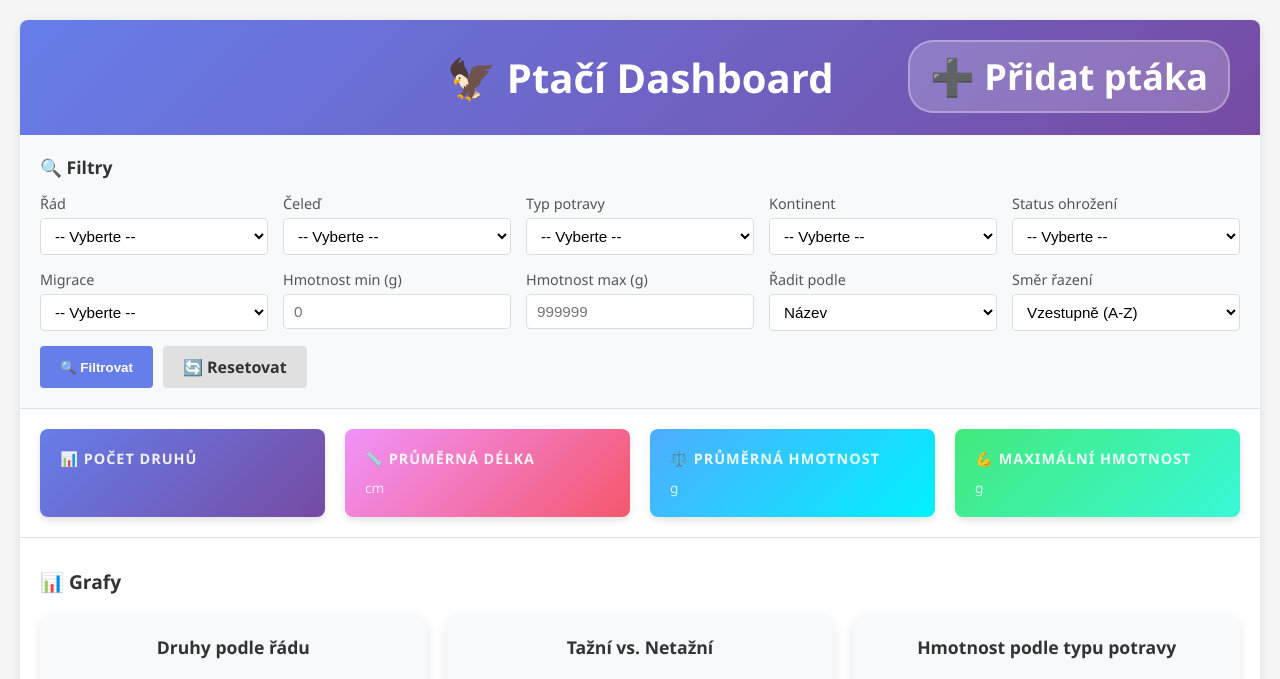
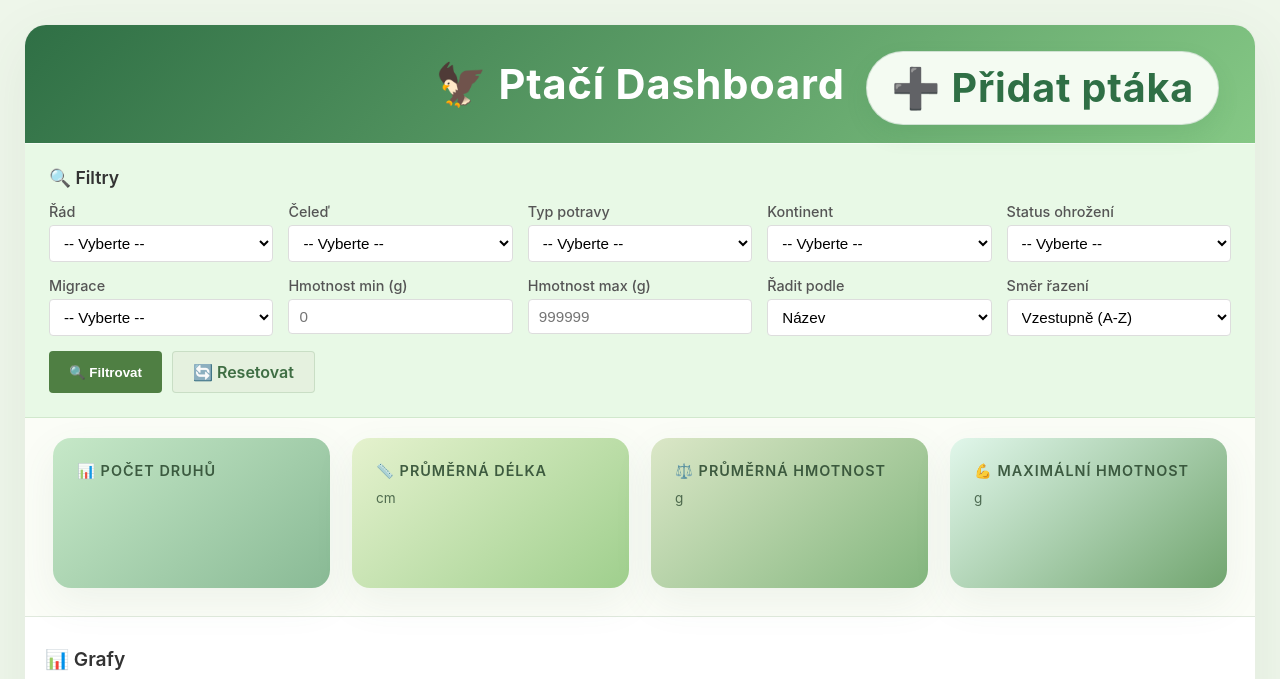
Before and after one commit to nixeerie/birds, a Flask app: template templates/dashboard.html in a window 1280 px wide. Shown: the top 679 px of the page. Run offline with Flask 3, Linux system fonts and the light colour scheme; the template is opened without the code that fills it, so the values that code supplies are empty.

Commit message:
FINAL ADJUSTMENT : hezci dashboard

```diff
--- a/templates/dashboard.html
+++ b/templates/dashboard.html
@@ -12,48 +12,52 @@
         }
 
         body {
-            font-family: 'Segoe UI', Tahoma, Geneva, Verdana, sans-serif;
-            background-color: #f5f5f5;
-            padding: 20px;
+            font-family: 'Inter', 'Segoe UI', Tahoma, Geneva, Verdana, sans-serif;
+            background-color: #eef6ea;
+            padding: 24px;
+            color: #2c4035;
         }
 
         .container {
             max-width: 1600px;
             margin: 0 auto;
-            background-color: white;
-            border-radius: 8px;
-            box-shadow: 0 2px 10px rgba(0, 0, 0, 0.1);
+            background-color: #fbfdf7;
+            border-radius: 22px;
+            box-shadow: 0 18px 60px rgba(65, 93, 62, 0.08);
             overflow: hidden;
+            border: 1px solid rgba(90, 141, 95, 0.12);
         }
 
         h1 {
-            background: linear-gradient(135deg, #667eea 0%, #764ba2 100%);
-            color: white;
-            padding: 30px;
+            background: linear-gradient(135deg, #2f6f45 0%, #85c885 100%);
+            color: #fff;
+            padding: 34px 40px;
             text-align: center;
-            font-size: 2.5em;
+            font-size: 2.6em;
             position: relative;
+            letter-spacing: 0.02em;
         }
 
         .add-bird-btn {
             position: absolute;
-            top: 20px;
-            right: 30px;
-            background-color: rgba(255, 255, 255, 0.2);
-            color: white;
-            border: 2px solid rgba(255, 255, 255, 0.3);
-            padding: 10px 20px;
-            border-radius: 25px;
+            top: 26px;
+            right: 36px;
+            background-color: #f4fbf2;
+            color: #2f6f45;
+            border: 1px solid rgba(47, 111, 69, 0.18);
+            padding: 12px 24px;
+            border-radius: 999px;
             text-decoration: none;
-            font-weight: 600;
+            font-weight: 700;
             transition: all 0.2s ease;
-            font-size: 0.9em;
+            font-size: 0.95em;
+            box-shadow: 0 10px 22px rgba(55, 128, 76, 0.12);
         }
 
         .add-bird-btn:hover {
-            background-color: rgba(255, 255, 255, 0.3);
-            border-color: rgba(255, 255, 255, 0.5);
-            transform: translateY(-1px);
+            background-color: #e6f5dd;
+            border-color: rgba(47, 111, 69, 0.28);
+            transform: translateY(-2px);
         }
 
         .table-wrapper {
@@ -68,91 +72,96 @@
         }
 
         table thead {
-            background-color: #f8f9fa;
+            background-color: #eff7ee;
             position: sticky;
             top: 0;
         }
 
         table th {
-            padding: 15px;
+            padding: 16px 18px;
             text-align: left;
-            font-weight: 600;
-            color: #333;
-            border-bottom: 2px solid #667eea;
+            font-weight: 700;
+            color: #2d4d3d;
+            border-bottom: 2px solid rgba(99, 138, 101, 0.26);
             white-space: nowrap;
         }
 
         table td {
-            padding: 12px 15px;
-            border-bottom: 1px solid #e0e0e0;
-            color: #555;
+            padding: 14px 18px;
+            border-bottom: 1px solid rgba(98, 132, 97, 0.16);
+            color: #475d4b;
         }
 
         table tbody tr:hover {
-            background-color: #f8f9fa;
+            background-color: #f4faf2;
             transition: background-color 0.2s ease;
         }
 
         table tbody tr:nth-child(odd) {
-            background-color: #fafafa;
+            background-color: #fcfdf8;
         }
 
         .status-ohrozeni {
-            padding: 5px 10px;
-            border-radius: 4px;
-            font-weight: 500;
+            padding: 6px 12px;
+            border-radius: 999px;
+            font-weight: 600;
             display: inline-block;
+            font-size: 0.9em;
+            letter-spacing: 0.02em;
         }
 
         .status-ohrozeni.kriticky {
-            background-color: #ff6b6b;
-            color: white;
+            background-color: #c53d3d;
+            color: #fff;
         }
 
         .status-ohrozeni.vymirici {
-            background-color: #ff922b;
-            color: white;
+            background-color: #d48f2b;
+            color: #fff;
         }
 
         .status-ohrozeni.ohrozeny {
-            background-color: #ffd43b;
-            color: #333;
+            background-color: #b9a140;
+            color: #1a2f1b;
         }
 
         .status-ohrozeni.zranitelny {
-            background-color: #51cf66;
-            color: white;
+            background-color: #5c9b52;
+            color: #fff;
         }
 
         .status-ohrozeni.neohrozeny {
-            background-color: #94d82d;
-            color: white;
+            background-color: #86b74d;
+            color: #fff;
         }
 
         .migrace-ano {
-            background-color: #d9e7ff;
-            color: #2f5cc0;
-            font-weight: 500;
+            background-color: #d7f1d9;
+            color: #2c5c33;
+            font-weight: 600;
         }
 
         .migrace-ne {
-            background-color: #ffe0e0;
-            color: #c0222f;
-            font-weight: 500;
+            background-color: #f9e5e3;
+            color: #8b2e28;
+            font-weight: 600;
         }
 
         .stats {
-            background-color: #f8f9fa;
-            padding: 15px 20px;
+            background-color: #f2faf3;
+            padding: 18px 22px;
             text-align: center;
-            color: #666;
-            font-weight: 500;
+            color: #4f6b55;
+            font-weight: 600;
+            border-radius: 14px;
+            border: 1px solid rgba(89, 133, 94, 0.18);
         }
 
         .filters-section {
-            background-color: #f8f9fa;
-            padding: 20px;
-            border-bottom: 1px solid #e0e0e0;
+            background-color: rgba(230, 249, 228, 0.86);
+            padding: 24px;
+            border-bottom: 1px solid rgba(114, 166, 106, 0.2);
+            box-shadow: inset 0 1px 0 rgba(255, 255, 255, 0.6);
         }
 
         .filters-title {
@@ -216,71 +225,73 @@
         }
 
         .filter-buttons button {
-            background-color: #667eea;
+            background-color: #4f7f43;
             color: white;
         }
 
         .filter-buttons button:hover {
-            background-color: #5568d3;
+            background-color: #3f6f36;
             transform: translateY(-1px);
-            box-shadow: 0 2px 8px rgba(102, 126, 234, 0.3);
+            box-shadow: 0 2px 8px rgba(45, 83, 46, 0.22);
         }
 
         .filter-buttons a {
-            background-color: #e0e0e0;
-            color: #333;
+            background-color: #e5f1df;
+            color: #3f6e44;
+            border: 1px solid rgba(89, 143, 89, 0.2);
         }
 
         .filter-buttons a:hover {
-            background-color: #d0d0d0;
+            background-color: #d8ead2;
         }
 
         .stats-section {
-            background-color: white;
-            padding: 20px;
-            border-bottom: 1px solid #e0e0e0;
+            background-color: transparent;
+            padding: 20px 28px 28px;
+            border-bottom: 1px solid rgba(103, 141, 101, 0.18);
         }
 
         .stats-grid {
             display: grid;
-            grid-template-columns: repeat(auto-fit, minmax(200px, 1fr));
-            gap: 20px;
+            grid-template-columns: repeat(auto-fit, minmax(220px, 1fr));
+            gap: 22px;
             margin-bottom: 0;
         }
 
         .stat-card {
-            background: linear-gradient(135deg, #667eea 0%, #764ba2 100%);
-            border-radius: 8px;
-            padding: 20px;
-            color: white;
-            box-shadow: 0 4px 6px rgba(0, 0, 0, 0.1);
+            background: linear-gradient(135deg, #b8d0b2 0%, #ffe9c3 100%);
+            border-radius: 18px;
+            padding: 24px;
+            color: #2f4d33;
+            box-shadow: 0 14px 40px rgba(81, 112, 88, 0.08);
             transition: transform 0.2s ease, box-shadow 0.2s ease;
+            min-height: 150px;
         }
 
         .stat-card:hover {
             transform: translateY(-2px);
-            box-shadow: 0 6px 12px rgba(0, 0, 0, 0.15);
+            box-shadow: 0 18px 40px rgba(66, 92, 70, 0.14);
         }
 
         .stat-card.card-1 {
-            background: linear-gradient(135deg, #667eea 0%, #764ba2 100%);
+            background: linear-gradient(140deg, #c6e8c8 0%, #89ba95 100%);
         }
 
         .stat-card.card-2 {
-            background: linear-gradient(135deg, #f093fb 0%, #f5576c 100%);
+            background: linear-gradient(140deg, #e5f2ce 0%, #9fcf8d 100%);
         }
 
         .stat-card.card-3 {
-            background: linear-gradient(135deg, #4facfe 0%, #00f2fe 100%);
+            background: linear-gradient(140deg, #dbe7c7 0%, #83b67e 100%);
         }
 
         .stat-card.card-4 {
-            background: linear-gradient(135deg, #43e97b 0%, #38f9d7 100%);
+            background: linear-gradient(140deg, #e1f7eb 0%, #71a56f 100%);
         }
 
         .stat-value {
-            font-size: 2em;
-            font-weight: 700;
+            font-size: 2.1em;
+            font-weight: 800;
             margin: 10px 0;
         }
 
@@ -616,10 +627,10 @@
                 datasets: [{
                     label: 'Počet druhů',
                     data: {{ graf_rad_data|tojson }},
-                    backgroundColor: '#667eea',
-                    borderColor: '#5568d3',
+                    backgroundColor: 'rgba(74, 138, 74, 0.92)',
+                    borderColor: 'rgba(48, 96, 48, 0.92)',
                     borderWidth: 1,
-                    borderRadius: 6,
+                    borderRadius: 10,
                     borderSkipped: false,
                 }]
             },
@@ -668,7 +679,7 @@
                 labels: {{ graf_migrace_labels|tojson }},
                 datasets: [{
                     data: {{ graf_migrace_data|tojson }},
-                    backgroundColor: ['#667eea', '#f5576c'],
+                    backgroundColor: ['#5d8d5c', '#c9d9c6'],
                     borderColor: '#fff',
                     borderWidth: 3,
                     hoverBorderWidth: 4,
@@ -721,10 +732,10 @@
                 datasets: [{
                     label: 'Průměrná hmotnost (g)',
                     data: {{ graf_potrava_data|tojson }},
-                    backgroundColor: '#43e97b',
-                    borderColor: '#38f9d7',
+                    backgroundColor: '#7fa67c',
+                    borderColor: '#5b7d5a',
                     borderWidth: 1,
-                    borderRadius: 6,
+                    borderRadius: 10,
                     borderSkipped: false,
                 }]
             },
@@ -778,10 +789,10 @@
                 datasets: [{
                     label: 'Počet druhů',
                     data: {{ graf_kontinent_data|tojson }},
-                    backgroundColor: '#4facfe',
-                    borderColor: '#00f2fe',
+                    backgroundColor: '#679a60',
+                    borderColor: '#48764b',
                     borderWidth: 1,
-                    borderRadius: 6,
+                    borderRadius: 10,
                     borderSkipped: false,
                 }]
             },
```
